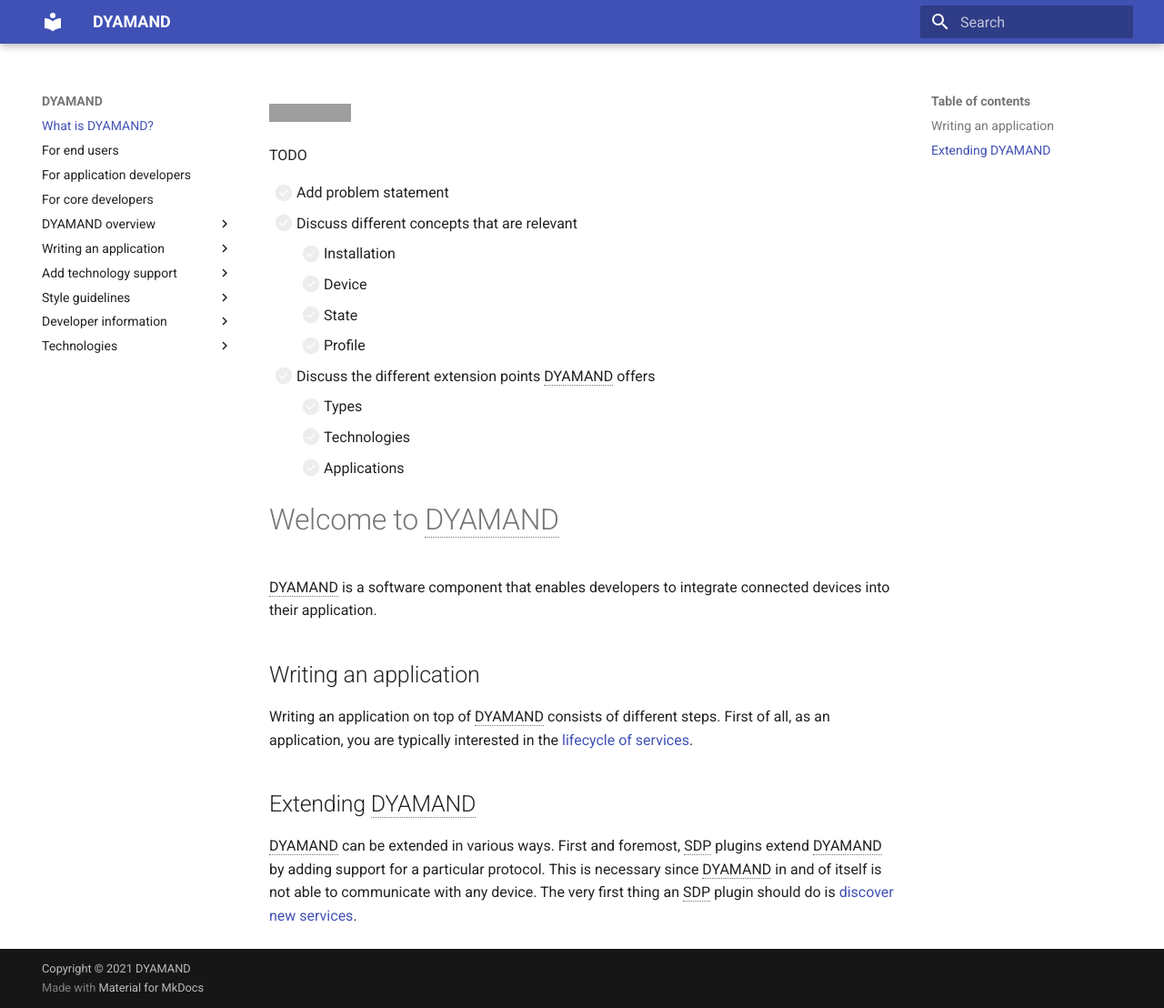
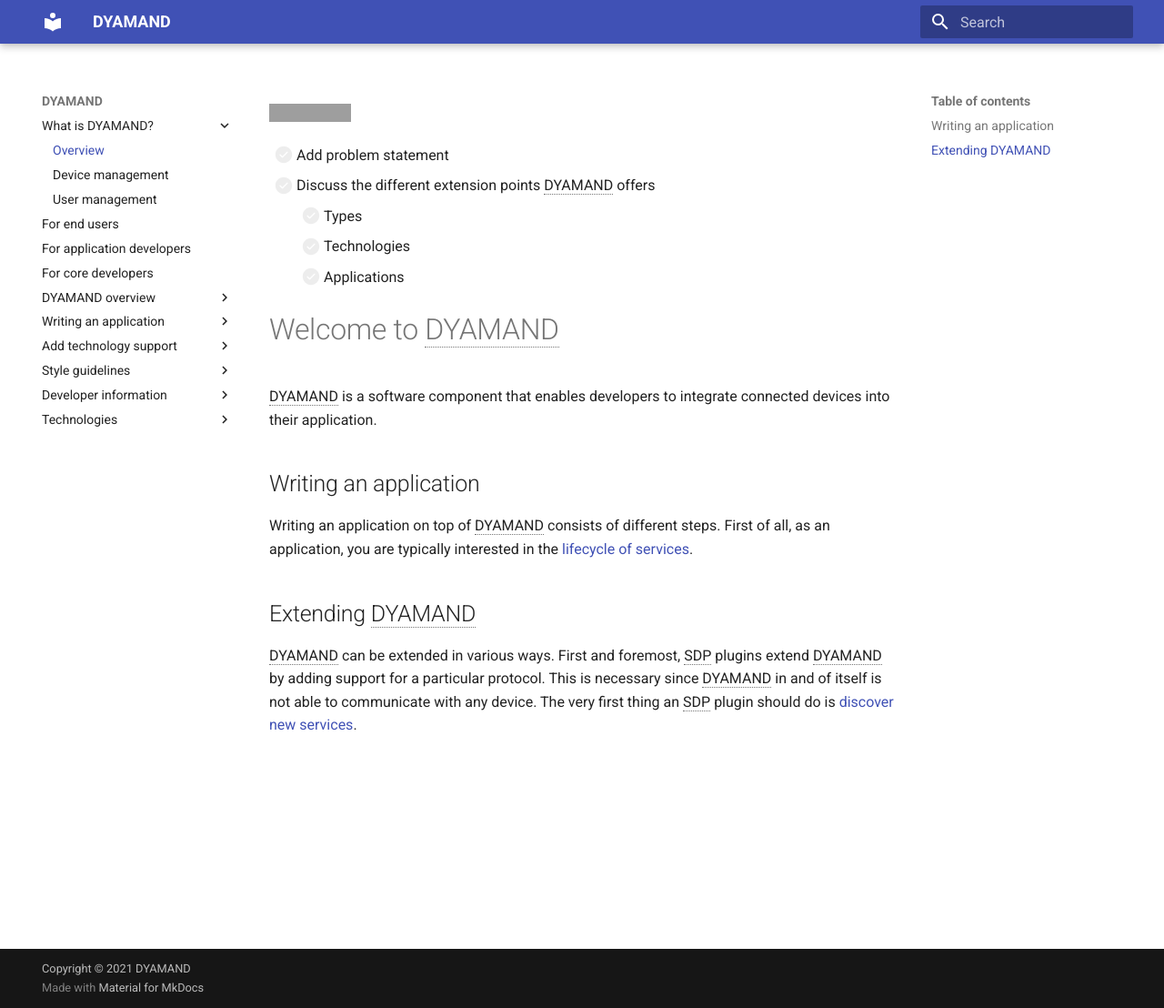
Before and after one commit to dyamand/dyamand.github.io, an MkDocs documentation site: the page built from docs/index.md, in a window 1280 px wide and 1108 px high. Shown: the whole window at 91% size. Built offline with MkDocs 1.6.1 and Material for MkDocs 9.7.7, drawn with Linux system fonts in a browser that asks for light colours; grey boxes are pictures that could not be loaded.

Commit message:
DYAMAND-2250 #comment first stab at user management documentation #time 2h

```diff
--- a/docs/index.md
+++ b/docs/index.md
@@ -1,14 +1,7 @@
 --8<-- "includes/abbreviations.md"
 [![Work in progress](https://img.shields.io/badge/status-wip-yellow)](https://www.repostatus.org/#wip)
 
-TODO
-
 - [ ] Add problem statement
-- [ ] Discuss different concepts that are relevant
-    * [ ] Installation
-    * [ ] Device
-    * [ ] State
-    * [ ] Profile
 - [ ] Discuss the different extension points DYAMAND offers
     * [ ] Types
     * [ ] Technologies
--- a/mkdocs.yml
+++ b/mkdocs.yml
@@ -61,7 +61,10 @@
       clickable_checkbox: false
 
 nav:
-  - What is DYAMAND?: index.md
+  - What is DYAMAND?:
+      - Overview: index.md
+      - Device management: dyamand/device_management.md
+      - User management: dyamand/user_management.md
   - For end users: endusers.md
   - For application developers: applicationdevelopers.md
   - For core developers: coredevelopers.md
```
Also changed, not shown: docs/dyamand/device_management.md (added, +9 -0 lines), docs/dyamand/user_management.md (added, +30 -0 lines).
